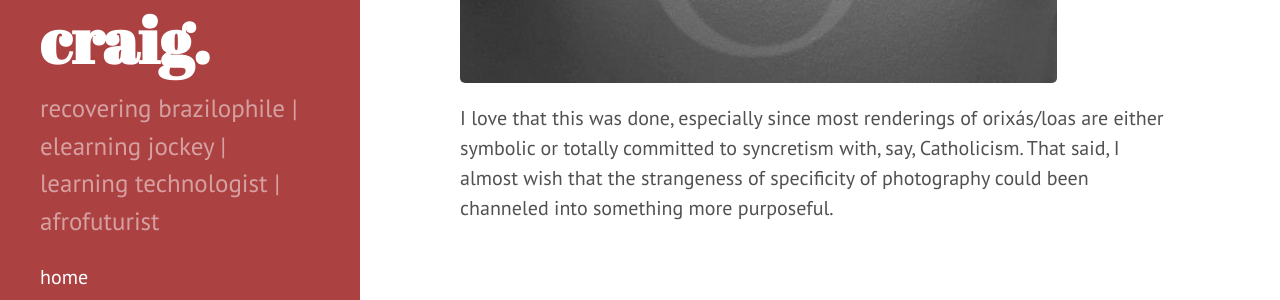
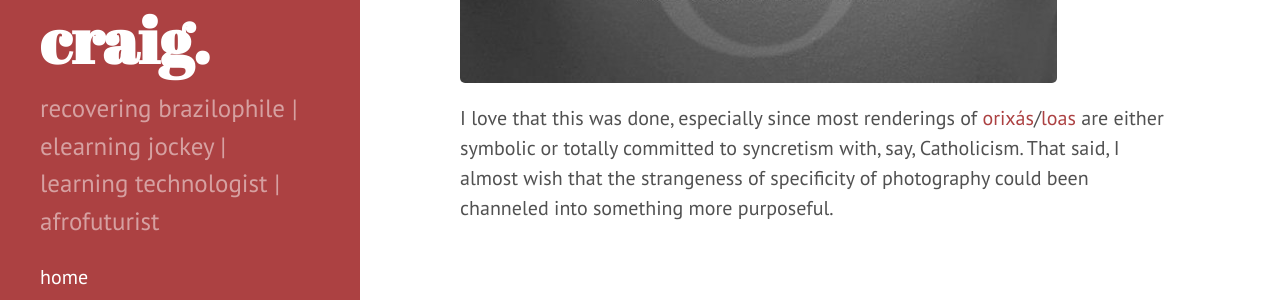
Before and after one commit to craigwiggins/craigwiggins.github.io, a Jekyll site: the page built from _posts/2015-04-12-orishas.md, in a window 1280 px wide and 900 px high, scrolled down 807 px. Shown: the part 235-535 px from the top of the window. Built offline with Jekyll 4.4.1, drawn with Linux system fonts in a browser that asks for light colours; Markdown is read by kramdown in place of the engine named in the settings; comment, search, counter and statistics services are not loaded; some of the changed lines change nothing that is shown.

Commit message:
edited orishas.md

```diff
--- a/_posts/2015-04-12-orishas.md
+++ b/_posts/2015-04-12-orishas.md
@@ -3,8 +3,8 @@
 title: orishas
 ---
 
-[**James C. Lewis**](http://www.noire3000studios.com/bio-contact)'s famous [*Yoruba African Orishas* photo shoot](http://images.us.viewbook.com/272bb78b0573281eeb55793afcfc3232_small.jpg).
+[**James C. Lewis**](http://www.noire3000studios.com/bio-contact)'s famous [*Yoruba African Orishas* photo shoot](http://www.noire3000studios.com/album/yorubaafricanorishas?p=1).
 
-![image of Oxalá from 'Yoruba African Orishas' photo shoot](/images/Orishas-by-Noire-3000-aka-James-C.-Lewis-Obatala-597x895.jpg 'image of Oxalá from Yoruba African Orishas photo shoot')
+[![image of Oxalá from 'Yoruba African Orishas' photo shoot](/images/Orishas-by-Noire-3000-aka-James-C.-Lewis-Obatala-597x895.jpg 'image of Oxalá from Yoruba African Orishas photo shoot')](http://www.noire3000studios.com/album/yorubaafricanorishas?p=1)
 
-I love that this was done, especially since most renderings of orixás/loas are either symbolic or totally committed to syncretism with, say, Catholicism. That said, I almost wish that the strangeness of specificity of photography could been channeled into something more purposeful.
+I love that this was done, especially since most renderings of [orixás](http://en.wikipedia.org/wiki/Orisha)/[loas](http://en.wikipedia.org/wiki/Loa) are either symbolic or totally committed to syncretism with, say, Catholicism. That said, I almost wish that the strangeness of specificity of photography could been channeled into something more purposeful.
```
